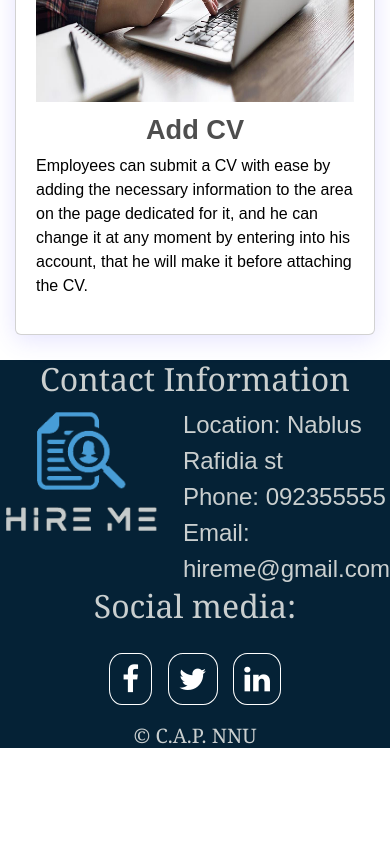
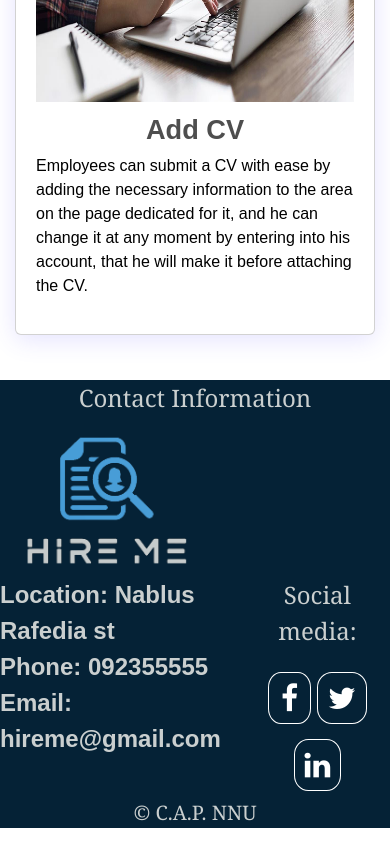
Before and after one commit to Namroutii/job-app-cap, a React (Create React App) app in the folder job-app/: page /home in a window 390 px wide. Shown: the part 2680-3524 px from the top of the page. Before the commit the page ends 3436 px from the top, so only its background shows below. Built offline with nearby package versions, Linux system fonts and the light colour scheme.

Commit message:
editing the responsivity of the footer

```diff
--- a/job-app/src/components/footer/Footer.css
+++ b/job-app/src/components/footer/Footer.css
@@ -1,97 +1,18 @@
 footer {
-    background-color: #052236;
-}
-
-.footer-motto {
-    font-size: medium;
-    font-family: Georgia, serif;
-    color: #cacfcf;
-}
-
-.footer-logo {
-    min-width: 5rem;
-    min-height: 5rem;
-    align-items: center;
-}
-
-.logo{
-    flex:1;
-    font-family: Georgia, serif;
-    color: #cacfcf;
-}
-
-.footer-contact {
-    flex:1;
-    display: flex;
-    align-items: center;
-    flex-direction: column;
-    margin:auto;
-}
-.socials{
-    flex:1;
-}
-.loc,.email,.phone {
-    color: #cacfcf;
-    font-size:x-large;
-    width: 100%;
-    text-align: left;
-}
-
-.fa {
-    padding: 10px;
-    font-size: 30px;
-    text-align: center;
-    text-decoration: none;
-    margin: 5% 2%;
-    border-radius: 30%;
-    border-color: white;
-    border-style: solid;
-    border-width: 1px;
-}
-
-.fa:hover {
-    opacity: 0.7;
-}
-
-.fa-twitter {
-    color: white;
-}
-
-.fa-facebook {
-    color: white;
-    padding-left: 12px;
-    padding-right: 12px
-}
-
-.fa-linkedin {
-    color: white;
-}
-
-.copy-right{
-    color:#cacfcf;
-    font-family: Georgia, serif;
-
-}
-
-.contact-info-title , .social-title{
-    color:#cacfcf;
-    font-family: Georgia, serif;
-    font-size:xx-large;
-}
-/* footer {
     background-color: #052236;
     margin-top: 20px;
 }
 
-.footer-motto {
-    font-size: large;
-    font-family: Georgia, serif;
-    color: #cacfcf;
+.content-elements{
+    display:flex;
+    flex-direction: row;
 }
 
 .footer-logo {
-    width: auto;
-    height: auto;
+    max-width: 168px;
+    max-height: 140px;
+    width:auto;
+    height:auto;
     align-items: center;
 }
 
@@ -101,7 +22,6 @@ footer {
     flex:1;
     font-family: Georgia, serif;
     color: #cacfcf;
-
 }
 
 .footer-contact {
@@ -162,5 +82,5 @@ footer {
 .contact-info-title , .social-title{
     color:#cacfcf;
     font-family: Georgia, serif;
+    font-size:x-large;
 }
- */
--- a/job-app/src/components/footer/Footer.js
+++ b/job-app/src/components/footer/Footer.js
@@ -2,47 +2,28 @@ import "./Footer.css";
 const Footer = () => {
     return (
         <footer className="text-center">
-            <section id="contact-info">
-                    <div className="row">
-                        <h2 className="text-center contact-info-title">Contact Information </h2>
+            <div className="row content-elements">
+                <p className="text-center contact-info-title">Contact Information </p>
                 <div className="logo-motto col">
                     <img className="footer-logo " src="./images/Logo-Footer.png" alt=""></img>
                 </div>
-                        <address address className="footer-contact col">
-                            <span className="loc">Location: Nablus Rafidia st</span>
-                            <span className="phone">Phone: 092355555</span>
-                            <span className="email">Email: hireme@gmail.com </span>
-                        </address>
+                < div className="footer-contact col">
+                    <span className="fw-bold loc">Location: Nablus Rafedia st</span>
+                    <span className="fw-bold phone">Phone: 092355555</span>
+                    <span className="fw-bold email">Email: hireme@gmail.com </span>
+                </div>
                 <div className="col">
-                            <div><h4 className="social-title">Social media:</h4></div>
-                            <a href="https://ar-ar.facebook.com/" className="fa fa-facebook"></a>
-                            <a href="https://twitter.com/i/flow/login" className="fa fa-twitter"></a>
-                            <a href="https://www.linkedin.com/" className="fa fa-linkedin"></a>
+                    <div><p className="social-title">Social media:</p></div>
+                    <a href="#" className="fa fa-facebook"></a>
+                    <a href="#" className="fa fa-twitter"></a>
+                    <a href="#" className="fa fa-linkedin"></a>
                 </div>
             </div>
-                <h4 className="lead copy-right text-center">&copy; C.A.P. NNU </h4>
-            </section>
+
+            <div>
+                <p className="lead copy-right">&copy; C.A.P. NNU </p>
+            </div>
         </footer>
-        // <footer>
-        //     <h2 className="text-center contact-info-title">Contact Information</h2>
-        //     <div className="row">
-        //         <div className="logo col">
-        //             <img className="footer-logo " src="./images/Logo-Footer.png" alt=""></img>
-        //         </div>
-        //         <div className="footer-contact col">
-        //             <span className="loc">Location: Nablus Rafidia st</span>
-        //             <span className="phone">Phone: 092355555</span>
-        //             <span className="email">Email: hireme@gmail.com </span>
-        //         </div>
-        //         <div className="col">
-        //             <h4 className="social-title">Social media:</h4>
-        //             <a href="https://ar-ar.facebook.com/" className="fa fa-facebook"></a>
-        //             <a href="https://twitter.com/i/flow/login" className="fa fa-twitter"></a>
-        //             <a href="https://www.linkedin.com/" className="fa fa-linkedin"></a>
-        //         </div>
-        //     </div>
-        //     <h4 className="lead copy-right text-center">&copy; C.A.P. NNU </h4>
-        // </footer>
     )
 }
 export default Footer;
```
Lines whose indentation alone changed are shown as unchanged.
